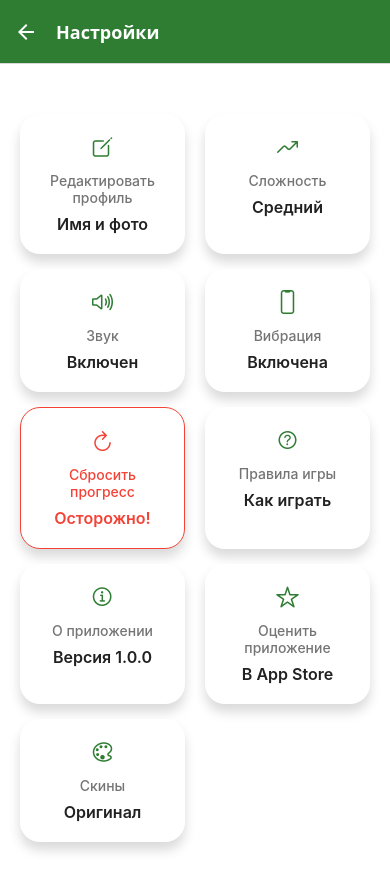
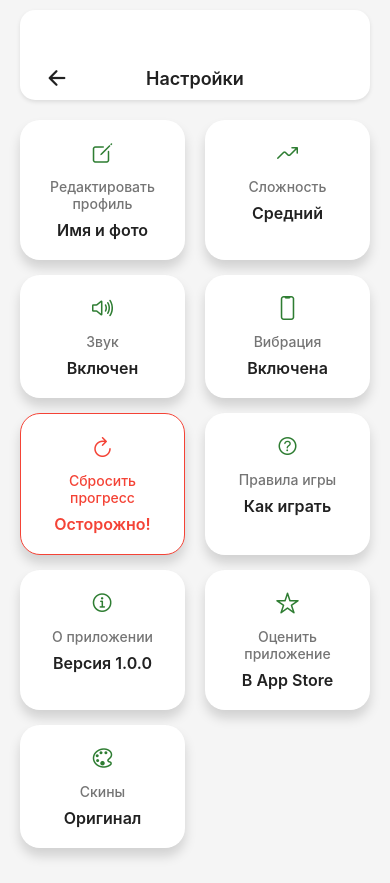
Before and after one commit to TetrobitNewGen/chak-vlevo-chak-vpravo, a React Native app: screen /Settings in a window 390 px wide. Built offline with nearby package versions, Linux system fonts and the light colour scheme; what react-native-worklets would draw is missing.

Commit message:
fix:settings tab now white and sound is disabled

```diff
--- a/package.json
+++ b/package.json
@@ -30,7 +30,8 @@
     "react-native-safe-area-context": "^5.6.1",
     "react-native-screens": "^4.16.0",
     "react-native-worklets": "0.5.1",
-    "expo-av": "~16.0.7"
+    "expo-av": "~16.0.7",
+    "expo-haptics": "~15.0.7"
   },
   "devDependencies": {
     "@expo/cli": "latest",
--- a/src/navigation/AppNavigator.tsx
+++ b/src/navigation/AppNavigator.tsx
@@ -81,15 +81,7 @@ export default function AppNavigator() {
           name="Settings"
           component={SettingsScreen}
           options={{
-            headerShown: true,
-            title: 'Настройки',
-            headerStyle: {
-              backgroundColor: colors.primary,
-            },
-            headerTintColor: colors.white,
-            headerTitleStyle: {
-              fontWeight: '600',
-            },
+            headerShown: false,
           }}
         />
       </Stack.Navigator>
--- a/src/screens/SettingsScreen.tsx
+++ b/src/screens/SettingsScreen.tsx
@@ -16,7 +16,6 @@ import { launchImageLibrary, ImagePickerResponse, MediaType } from 'react-native
 import AsyncStorage from '@react-native-async-storage/async-storage';
 import { Ionicons } from '@expo/vector-icons';
 import { useNavigation } from '@react-navigation/native';
-import { Audio } from 'expo-av';
 import { colors } from '../utils/colors';
 import { userStore } from '../utils/userStore';
 import { LinearGradient } from 'expo-linear-gradient';
@@ -43,24 +42,6 @@ export default function SettingsScreen() {
     loadSkin();
   }, []);
 
-  // Функция для воспроизведения звука тапа
-  const playTapSound = async () => {
-    try {
-      const { sound } = await Audio.Sound.createAsync(
-        require('../../assets/tap-resonant.aif')
-      );
-      await sound.playAsync();
-      // Освобождаем ресурсы после воспроизведения
-      sound.setOnPlaybackStatusUpdate((status: any) => {
-        if (status.isLoaded && status.didJustFinish) {
-          sound.unloadAsync();
-        }
-      });
-    } catch (error) {
-      console.log('Ошибка воспроизведения звука:', error);
-    }
-  };
-
   // Подписываемся на изменения в глобальном хранилище
   useEffect(() => {
     const unsubscribe = userStore.subscribe(() => {
@@ -82,25 +63,21 @@ export default function SettingsScreen() {
   };
 
   const handleSkinChange = () => {
-    playTapSound();
     const newSkin = currentSkin === 'default' ? 'cat' : 'default';
     userStore.setMascotSkin(newSkin);
   };
 
   const handleEditProfile = () => {
-    playTapSound();
     setShowEditModal(true);
   };
 
   const handleChangeName = () => {
-    playTapSound();
     setNewName(userName);
     setShowEditModal(false);
     setShowNameModal(true);
   };
 
   const handleNameChange = () => {
-    playTapSound();
     if (newName.trim()) {
       const trimmedName = newName.trim();
       userStore.setUserName(trimmedName);
@@ -110,7 +87,6 @@ export default function SettingsScreen() {
   };
 
   const handleChangeAvatar = () => {
-    playTapSound();
     setShowEditModal(false);
     setShowPhotoModal(true);
   };
@@ -139,7 +115,6 @@ export default function SettingsScreen() {
   };
 
   const confirmPhotoChange = () => {
-    playTapSound();
     if (selectedPhoto) {
       setUserAvatar({ uri: selectedPhoto });
       userStore.setUserAvatar(selectedPhoto);
@@ -150,28 +125,23 @@ export default function SettingsScreen() {
   };
 
   const cancelPhotoChange = () => {
-    playTapSound();
     setSelectedPhoto(null);
     setShowPhotoModal(false);
   };
 
   const handleChangeDifficulty = () => {
-    playTapSound();
     Alert.alert('Сложность', 'Выберите уровень сложности', [
       { text: 'Легкий', onPress: () => {
-          playTapSound();
           setDifficulty('easy');
           userStore.setDifficulty('easy');
         }
       },
       { text: 'Средний', onPress: () => {
-          playTapSound();
           setDifficulty('medium');
           userStore.setDifficulty('medium');
         }
       },
       { text: 'Сложный', onPress: () => {
-          playTapSound();
           setDifficulty('hard');
           userStore.setDifficulty('hard');
         }
@@ -181,17 +151,12 @@ export default function SettingsScreen() {
   };
 
   const handleResetProgress = () => {
-    playTapSound();
     Alert.alert(
       'Сброс прогресса',
       'Вы уверены, что хотите сбросить весь прогресс? Это действие нельзя отменить.',
       [
         { text: 'Отмена', style: 'cancel' },
-        { text: 'Сбросить', style: 'destructive', onPress: () => {
-            playTapSound();
-            console.log('Прогресс сброшен');
-          }
-        },
+        { text: 'Сбросить', style: 'destructive', onPress: () => console.log('Прогресс сброшен') },
       ]
     );
   };
@@ -216,20 +181,14 @@ export default function SettingsScreen() {
       icon: 'volume-high-outline',
       label: 'Звук',
       value: soundEnabled ? 'Включен' : 'Выключен',
-      onPress: () => {
-        playTapSound();
-        setSoundEnabled(!soundEnabled);
-      },
+      onPress: () => setSoundEnabled(!soundEnabled),
     },
     {
       id: '4',
       icon: 'phone-portrait-outline',
       label: 'Вибрация',
       value: vibrationEnabled ? 'Включена' : 'Выключена',
-      onPress: () => {
-        playTapSound();
-        setVibrationEnabled(!vibrationEnabled);
-      },
+      onPress: () => setVibrationEnabled(!vibrationEnabled),
     },
     {
       id: '5',
@@ -244,30 +203,21 @@ export default function SettingsScreen() {
       icon: 'help-circle-outline',
       label: 'Правила игры',
       value: 'Как играть',
-      onPress: () => {
-        playTapSound();
-        console.log('Правила игры');
-      },
+      onPress: () => console.log('Правила игры'),
     },
     {
       id: '7',
       icon: 'information-circle-outline',
       label: 'О приложении',
       value: 'Версия 1.0.0',
-      onPress: () => {
-        playTapSound();
-        console.log('О приложении');
-      },
+      onPress: () => console.log('О приложении'),
     },
     {
       id: '8',
       icon: 'star-outline',
       label: 'Оценить приложение',
       value: 'В App Store',
-      onPress: () => {
-        playTapSound();
-        console.log('Оценить приложение');
-      },
+      onPress: () => console.log('Оценить приложение'),
     },
     {
       id: '9',
@@ -280,6 +230,17 @@ export default function SettingsScreen() {
 
   return (
     <View style={styles.container}>
+      {/* Header */}
+      <View style={styles.header}>
+        <TouchableOpacity
+          style={styles.backButton}
+          onPress={() => navigation.goBack()}
+        >
+          <Ionicons name="arrow-back" size={24} color={colors.text} />
+        </TouchableOpacity>
+        <Text style={styles.headerTitle}>Настройки</Text>
+        <View style={styles.headerRight} />
+      </View>
 
       <ScrollView style={styles.content} showsVerticalScrollIndicator={false}>
 
@@ -338,10 +299,7 @@ export default function SettingsScreen() {
 
             <TouchableOpacity
               style={styles.cancelButton}
-              onPress={() => {
-                playTapSound();
-                setShowEditModal(false);
-              }}
+              onPress={() => setShowEditModal(false)}
             >
               <Text style={styles.cancelButtonText}>Отмена</Text>
             </TouchableOpacity>
@@ -379,10 +337,7 @@ export default function SettingsScreen() {
 
             <TouchableOpacity
               style={styles.cancelButton}
-              onPress={() => {
-                playTapSound();
-                setShowNameModal(false);
-              }}
+              onPress={() => setShowNameModal(false)}
             >
               <Text style={styles.cancelButtonText}>Отмена</Text>
             </TouchableOpacity>
@@ -415,10 +370,7 @@ export default function SettingsScreen() {
 
             <TouchableOpacity
               style={styles.modalButton}
-              onPress={() => {
-                playTapSound();
-                openImagePicker();
-              }}
+              onPress={openImagePicker}
             >
               <Ionicons name="images-outline" size={24} color={colors.primary} />
               <Text style={styles.modalButtonText}>
@@ -452,14 +404,42 @@ export default function SettingsScreen() {
 const styles = StyleSheet.create({
   container: {
     flex: 1,
+    backgroundColor: colors.background,
+  },
+  header: {
     backgroundColor: colors.white,
+    paddingHorizontal: 20,
+    paddingVertical: 4,
+    paddingTop: 50,
+    flexDirection: 'row',
+    justifyContent: 'space-between',
+    alignItems: 'center',
+    marginHorizontal: 20,
+    marginTop: 10,
+    borderRadius: 15,
+    shadowColor: colors.black,
+    shadowOffset: { width: 0, height: 2 },
+    shadowOpacity: 0.1,
+    shadowRadius: 4,
+    elevation: 3,
+  },
+  backButton: {
+    padding: 5,
+  },
+  headerTitle: {
+    color: colors.text,
+    fontSize: 18,
+    fontWeight: '600',
+  },
+  headerRight: {
+    width: 34, // Для симметрии
   },
   content: {
     flex: 1,
   },
   cardsContainer: {
     paddingHorizontal: 20,
-    paddingTop: 50,
+    paddingTop: 20,
     paddingBottom: 20,
     flexDirection: 'row',
     flexWrap: 'wrap',
```
Also changed, not shown: 1 other file (tests, documents, lock files or other folders).
